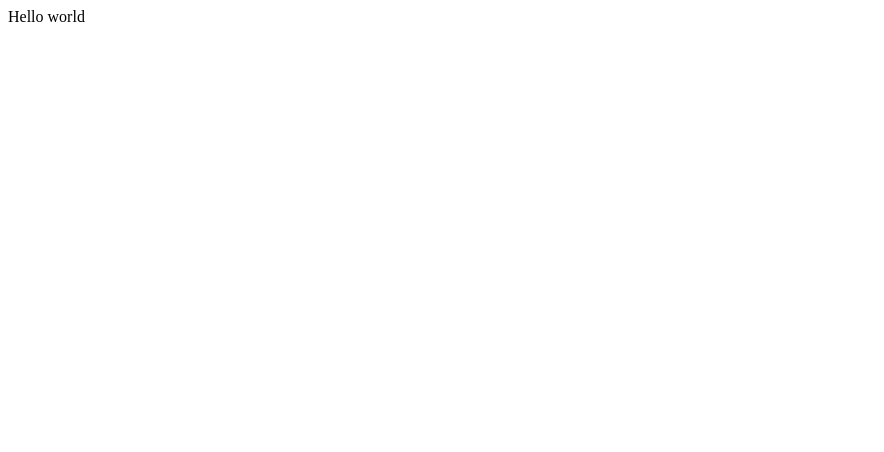
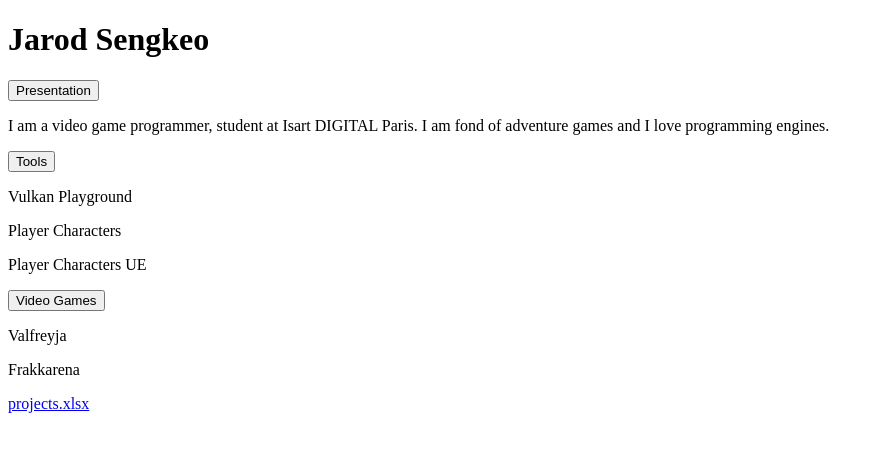
Before and after one commit to SJarod/SJarod.github.io, a plain HTML site: page index.html in a window 1280 px wide. Shown: the whole page, without its empty margins (0-884 px from the left). Drawn offline with Linux system fonts and the light colour scheme.

Commit message:
three way menu

```diff
--- a/index.html
+++ b/index.html
@@ -1 +1,28 @@
-Hello world
+<!DOCTYPE html>
+<html>
+
+<head>
+    <title>SJarod</title>
+</head>
+
+<body>
+    <h1>Jarod Sengkeo</h1>
+
+    <button>Presentation</button>
+    <p>I am a video game programmer, student at Isart DIGITAL Paris. I am fond of adventure games and I love programming
+        engines.</p>
+
+    <button>Tools</button>
+    <p>Vulkan Playground</p>
+    <p>Player Characters</p>
+    <p>Player Characters UE</p>
+
+    <button>Video Games</button>
+    <p>Valfreyja</p>
+    <p>Frakkarena</p>
+
+    <a href="projects.xlsx">projects.xlsx</a>
+
+</body>
+
+</html>
```
Also changed, not shown: 2 other files.
